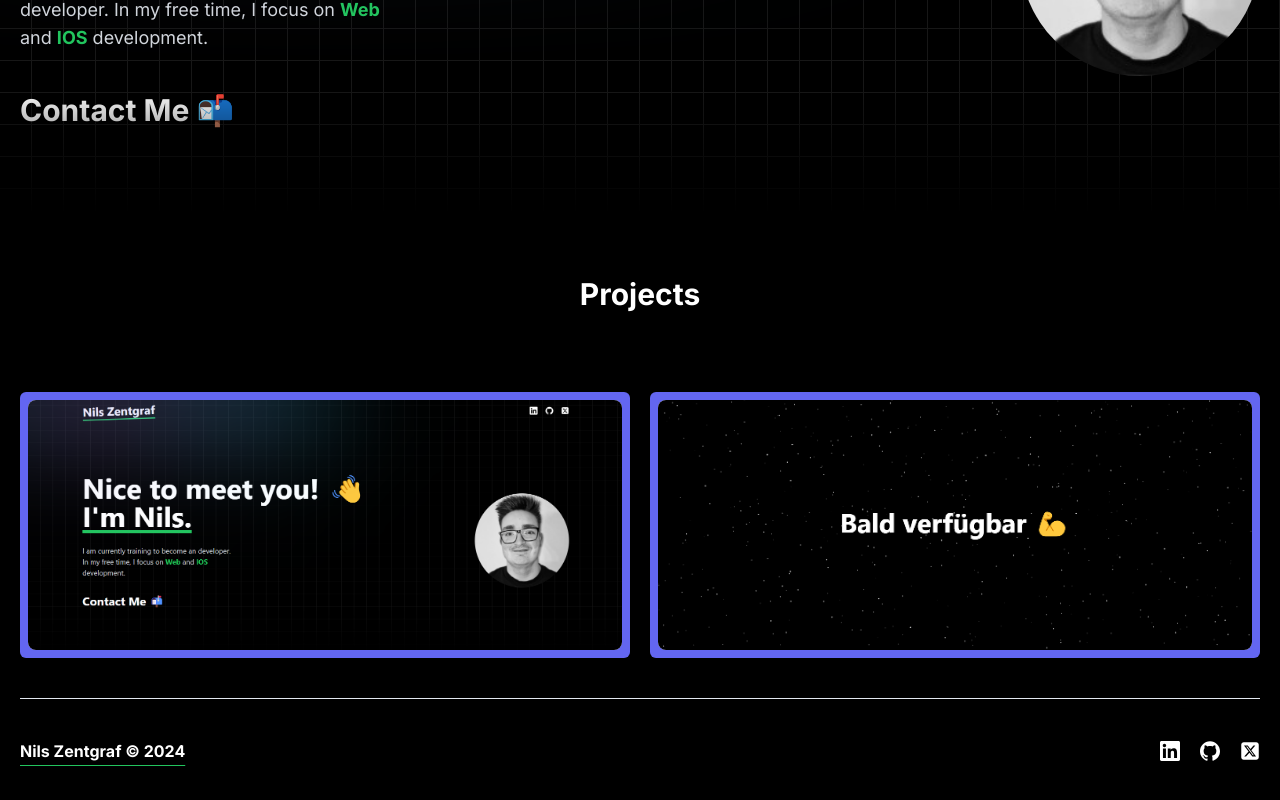
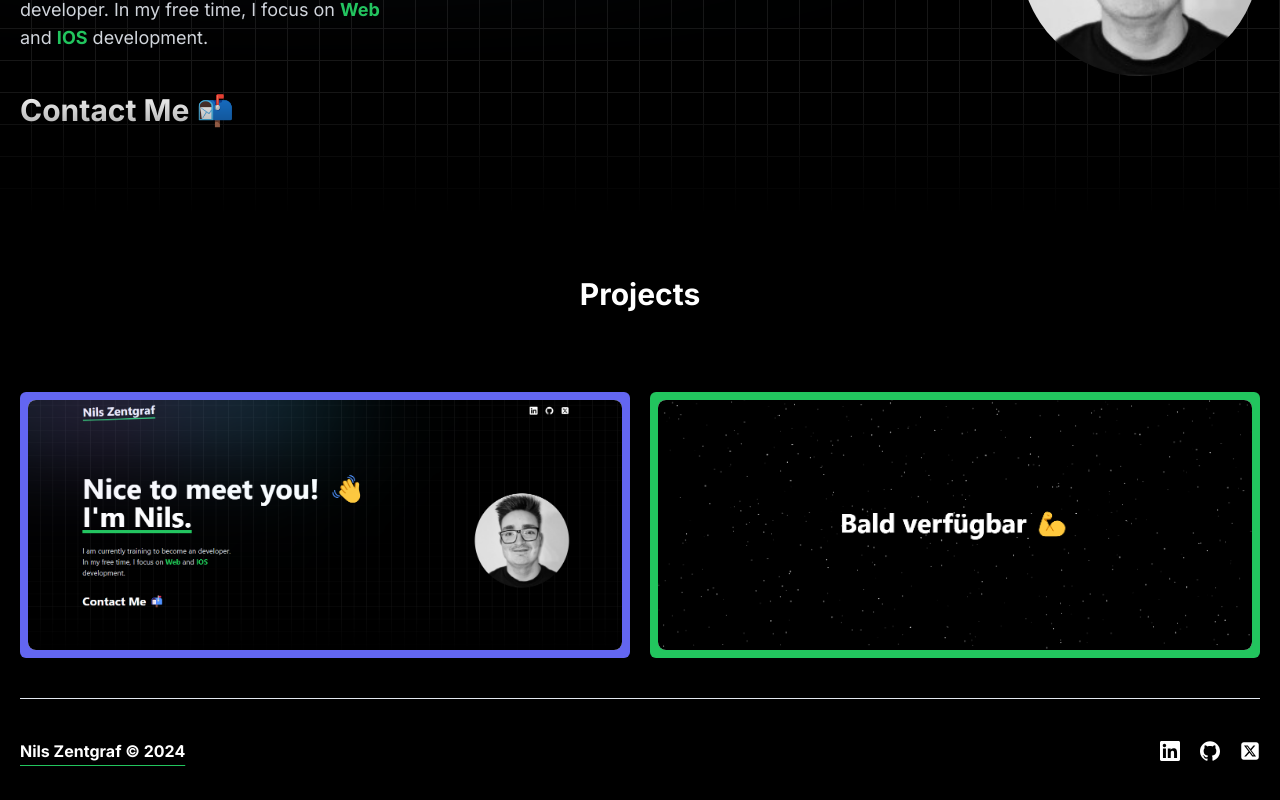
Before and after one commit to EinsNils/portfolio, a Next.js app: page / in a window 1280 px wide. Shown: the part 420-1220 px from the top of the page. Built offline with nearby package versions, Linux system fonts and the light colour scheme.

Commit message:
no message

```diff
--- a/src/components/Projects.tsx
+++ b/src/components/Projects.tsx
@@ -19,7 +19,7 @@ export default function Projects() {
       tech: [],
       link: "",
       cover: "/Screenshot 2024-05-26 152644.png",
-      background: "bg-indigo-500",
+      background: "bg-green-500",
     },
   ];
 
```
